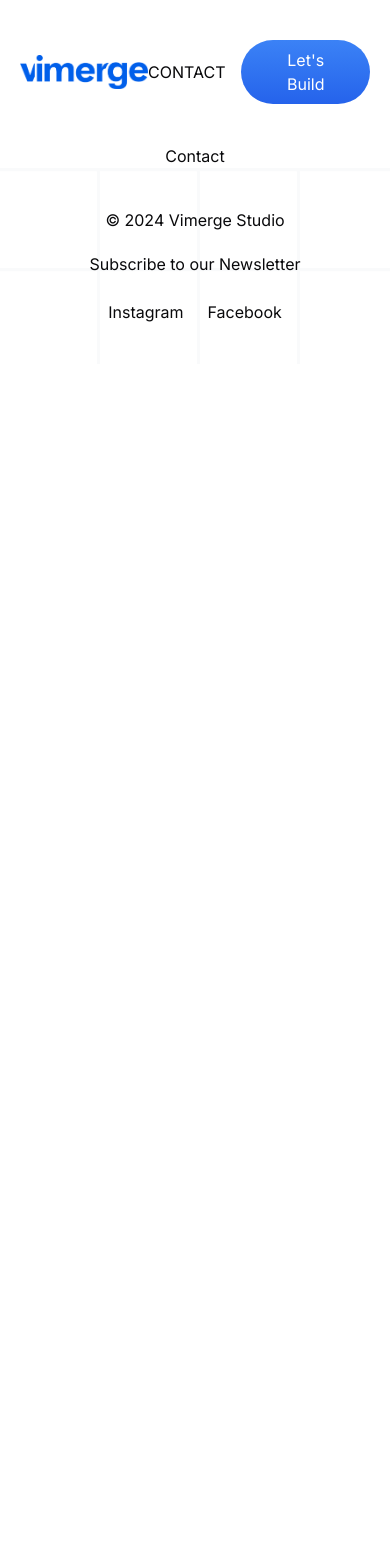
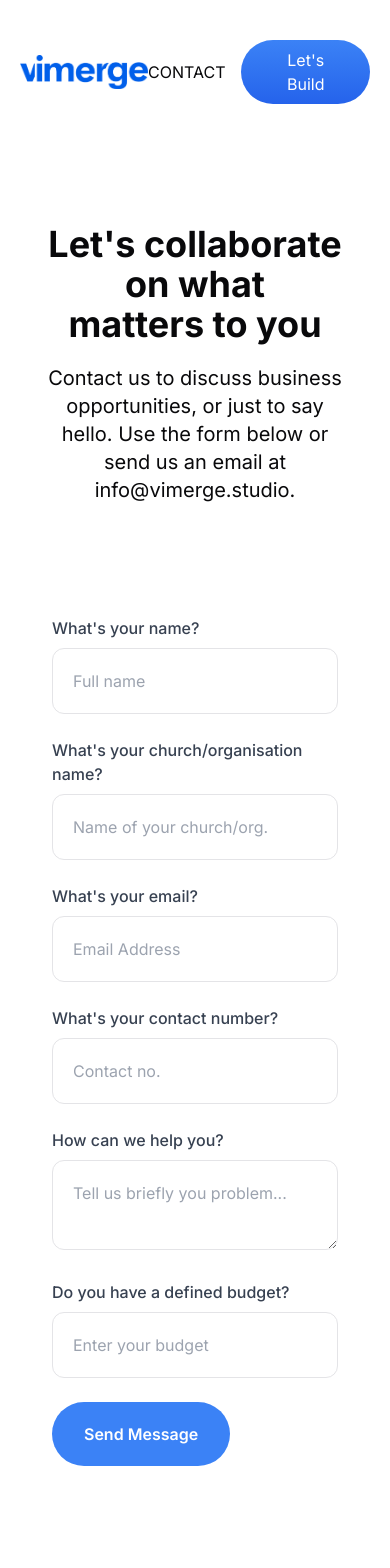
Before and after one commit to egokiemute/vimerge-studio, a Next.js app: page /contact in a window 390 px wide. Shown: the top 1568 px of the page. Before the commit the page ends 844 px from the top, so only its background shows below. Built offline with nearby package versions, Linux system fonts and the light colour scheme.

Commit message:
implement contact page

```diff
--- a/app/contact/page.tsx
+++ b/app/contact/page.tsx
@@ -1,9 +1,12 @@
+import ContactForm from "@/components/ContactForm";
+import ContactHero from "@/components/ContactHero";
 import React from "react";
 
 const page = () => {
   return (
-    <main className="relative flex justify-center items-center flex-col overflow-hidden mx-auto">
-      <div>Contact</div>
+    <main className="container">
+      <ContactHero />
+      <ContactForm />
     </main>
   );
 };
--- /dev/null
+++ b/components/ContactForm.tsx
@@ -0,0 +1,195 @@
+"use client";
+import React, { useState, ChangeEvent, FormEvent } from "react";
+
+interface FormData {
+  name: string;
+  organization: string;
+  email: string;
+  contact: string;
+  help: string;
+  budget: string;
+}
+
+const ContactForm: React.FC = () => {
+  const [formData, setFormData] = useState<FormData>({
+    name: "",
+    organization: "",
+    email: "",
+    contact: "",
+    help: "",
+    budget: "",
+  });
+
+  const [isSubmitting, setIsSubmitting] = useState(false);
+
+  const handleChange = (
+    e: ChangeEvent<HTMLInputElement | HTMLTextAreaElement>
+  ) => {
+    const { name, value } = e.target;
+    setFormData({
+      ...formData,
+      [name]: value,
+    });
+  };
+
+  const handleSubmit = (e: FormEvent<HTMLFormElement>) => {
+    e.preventDefault();
+    setIsSubmitting(true);
+
+    // Simulate form submission delay
+    setTimeout(() => {
+      console.log("Form submitted:", formData);
+      setIsSubmitting(false);
+    }, 2000);
+  };
+
+  return (
+    <div className="max-w-2xl mx-auto p-8 mb-32">
+      <form onSubmit={handleSubmit} className="space-y-6">
+        <div className="w-full">
+          <label
+            className="block text-gray-700 font-medium mb-2"
+            htmlFor="name"
+          >
+            What&apos;s your name?
+          </label>
+          <input
+            type="text"
+            id="name"
+            name="name"
+            value={formData.name}
+            onChange={handleChange}
+            className="w-full px-5 py-5 border rounded-xl focus:outline-none focus:border-blue-500"
+            placeholder="Full name"
+            required
+          />
+        </div>
+        <div className="w-full">
+          <label
+            className="block text-gray-700 font-medium mb-2"
+            htmlFor="organization"
+          >
+            What&apos;s your church/organisation name?
+          </label>
+          <input
+            type="text"
+            id="organization"
+            name="organization"
+            value={formData.organization}
+            onChange={handleChange}
+            className="w-full px-5 py-5 border rounded-xl focus:outline-none focus:border-blue-500"
+            placeholder="Name of your church/org."
+            required
+          />
+        </div>
+        <div className="w-full">
+          <label
+            className="block text-gray-700 font-medium mb-2"
+            htmlFor="email"
+          >
+            What&apos;s your email?
+          </label>
+          <input
+            type="email"
+            id="email"
+            name="email"
+            value={formData.email}
+            onChange={handleChange}
+            className="w-full px-5 py-5 border rounded-xl focus:outline-none focus:border-blue-500"
+            placeholder="Email Address"
+            required
+          />
+        </div>
+        <div className="w-full">
+          <label
+            className="block text-gray-700 font-medium mb-2"
+            htmlFor="contact"
+          >
+            What&apos;s your contact number?
+          </label>
+          <input
+            type="tel"
+            id="contact"
+            name="contact"
+            value={formData.contact}
+            onChange={handleChange}
+            className="w-full px-5 py-5 border rounded-xl focus:outline-none focus:border-blue-500"
+            placeholder="Contact no."
+            required
+          />
+        </div>
+        <div className="w-full">
+          <label
+            className="block text-gray-700 font-medium mb-2"
+            htmlFor="help"
+          >
+            How can we help you?
+          </label>
+          <textarea
+            id="help"
+            name="help"
+            value={formData.help}
+            onChange={handleChange}
+            className="w-full px-5 py-5 border rounded-xl focus:outline-none focus:border-blue-500"
+            placeholder="Tell us briefly you problem..."
+            required
+          />
+        </div>
+        <div className="w-full">
+          <label
+            className="block text-gray-700 font-medium mb-2"
+            htmlFor="budget"
+          >
+            Do you have a defined budget?
+          </label>
+          <input
+            type="text"
+            id="budget"
+            name="budget"
+            value={formData.budget}
+            onChange={handleChange}
+            className="w-full px-5 py-5 border rounded-xl focus:outline-none focus:border-blue-500"
+            placeholder="Enter your budget"
+            required
+          />
+        </div>
+        <div className="w-full mx-auto">
+          <button
+            type="submit"
+            className={`w-fit bg-blue-500 text-white px-8 py-5 rounded-full font-semibold hover:bg-blue-600 focus:outline-none focus:bg-blue-600 ${
+              isSubmitting ? "loading" : ""
+            }`}
+            disabled={isSubmitting}
+          >
+            {isSubmitting ? (
+              <svg
+                className="animate-spin h-5 w-5 mr-3 text-white inline-block"
+                xmlns="http://www.w3.org/2000/svg"
+                fill="none"
+                viewBox="0 0 24 24"
+              >
+                <circle
+                  className="opacity-25"
+                  cx="12"
+                  cy="12"
+                  r="10"
+                  stroke="currentColor"
+                  strokeWidth="4"
+                ></circle>
+                <path
+                  className="opacity-75"
+                  fill="currentColor"
+                  d="M4 12a8 8 0 018-8V0C5.373 0 0 5.373 0 12h4zm2 5.291A7.962 7.962 0 014 12H0c0 3.042 1.135 5.824 3 7.938l3-2.647z"
+                ></path>
+              </svg>
+            ) : (
+              "Send Message"
+            )}
+          </button>
+        </div>
+      </form>
+    </div>
+  );
+};
+
+export default ContactForm;
--- /dev/null
+++ b/components/ContactHero.tsx
@@ -0,0 +1,27 @@
+import React from "react";
+
+const ContactHero = () => {
+  return (
+    <section className="container pb-20 pt-20">
+      <div className="max-w-2xl mx-auto relative z-10 w-full flex flex-col gap-5 items-center justify-center">
+        <h1 className="text-4xl md:text-5xl font-bold text-center">
+          Let&apos;s collaborate on what
+          <br />
+          matters to you
+        </h1>
+        <p className="text-xl md:text-2xl text-center">
+          Contact us to discuss business opportunities, or just to say hello.
+          Use the form below or send us an email at{" "}
+          <a
+            className="nav-link-hover relative"
+            href="mailto:info@vimerge.studio"
+          >
+            info@vimerge.studio.
+          </a>
+        </p>
+      </div>
+    </section>
+  );
+};
+
+export default ContactHero;
--- a/components/Header.tsx
+++ b/components/Header.tsx
@@ -19,12 +19,17 @@ const Header = () => {
         >
           WORKS
         </Link>
-        <Link href="/works" className="nav-link-hover relative text-base md:text-lg">
+        <Link
+          href="/contact"
+          className="nav-link-hover relative text-base md:text-lg"
+        >
           CONTACT
         </Link>
-        <button className="px-8 md:px-12 py-2 text-base md:text-lg rounded-full bg-gradient-to-b from-blue-500 to-blue-600 text-white focus:ring-2 focus:ring-blue-400 hover:shadow-xl transition duration-200">
-          Let&apos;s Build
-        </button>
+        <Link href="/contact">
+          <button className="px-8 md:px-12 py-2 text-base md:text-lg rounded-full bg-gradient-to-b from-blue-500 to-blue-600 text-white focus:ring-2 focus:ring-blue-400 hover:shadow-xl transition duration-200">
+            Let&apos;s Build
+          </button>
+        </Link>
       </div>
     </div>
   );
--- a/components/Works.tsx
+++ b/components/Works.tsx
@@ -1,4 +1,5 @@
 "use client";
+import Link from "next/link";
 import { useEffect, useRef, useState } from "react";
 
 const Works = () => {
@@ -120,9 +121,11 @@ const Works = () => {
             </div>
           ))}
         </div>
-        <button className="mt-12 px-8 md:px-12 py-2 md:py-4 text-base md:text-lg rounded-full bg-gradient-to-b from-blue-500 to-blue-600 text-white focus:ring-2 focus:ring-blue-400 hover:shadow-xl transition duration-200">
-          Let&apos;s Build Together
-        </button>
+        <Link href="/contact">
+          <button className="px-8 md:px-12 py-2 text-base md:text-lg rounded-full bg-gradient-to-b from-blue-500 to-blue-600 text-white focus:ring-2 focus:ring-blue-400 hover:shadow-xl transition duration-200">
+            Let&apos;s Build
+          </button>
+        </Link>
       </div>
     </section>
   );
```
